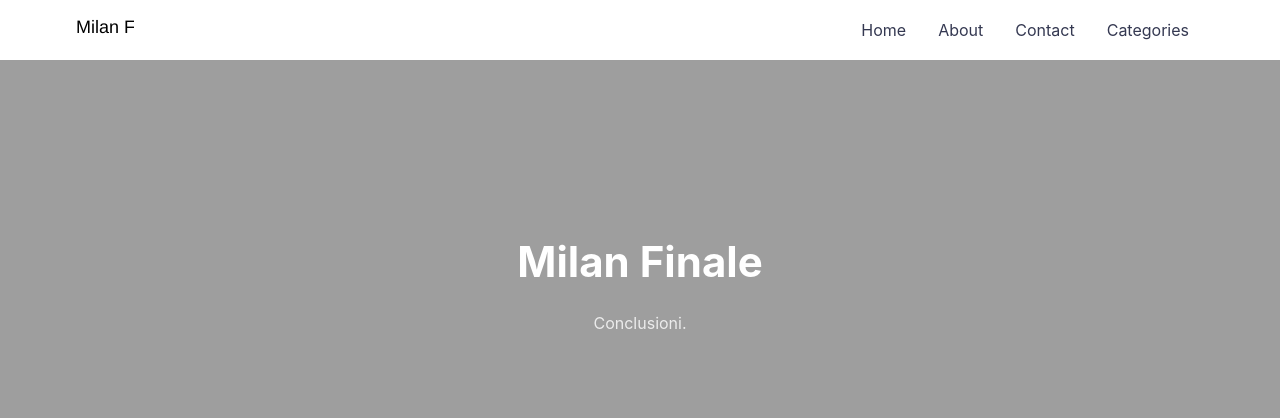
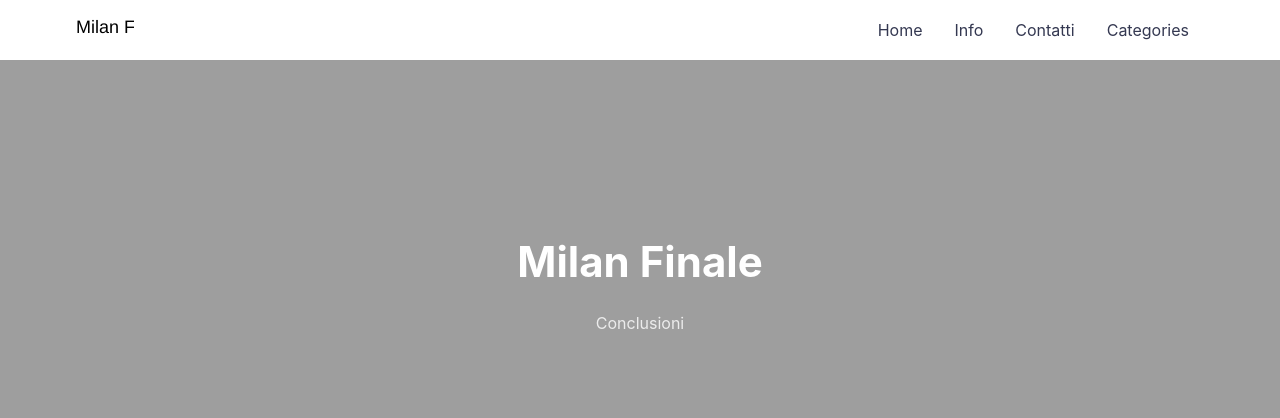
Before and after one commit to Vysybyl/milan_finale, a Jekyll site: the page built from index.md, in a window 1280 px wide. Shown: the top 418 px of the page. Built offline with Jekyll 4.4.1, drawn with Linux system fonts in a browser that asks for light colours.

Commit message:
Corrected config

```diff
--- a/_config.yml
+++ b/_config.yml
@@ -2,7 +2,7 @@
 title: Milan Finale # your site title
 author: Kanthavel Pasupathipillai # You :P
 description: > # Meta description of Homepage
-  Cronache.
+  Cronaca breve.
 baseurl: "/milan_finale" # the subpath of your site, e.g. /blog
 url: "https://vysybyl.github.io/" # the base hostname & protocol for your site, e.g. http://example.com
 
@@ -17,11 +17,11 @@ social:
 # THEME SETTINGS
 navigation: # Navigation links
   - {name: 'Home', link: '/'}
-  - {name: 'About', link: '/about'}
-  - {name: 'Contact', link: '/contact'}
+  - {name: 'Info', link: '/about'}
+  - {name: 'Contatti', link: '/contact'}
 
 tagline: >
-  Conclusioni.
+  Conclusioni
 
 hero_img: posts/mountains_lg.jpg # Main background image: use the path from /assets/img/ => This will output /assets/img/posts/sleek_lg.jpg
 
```
